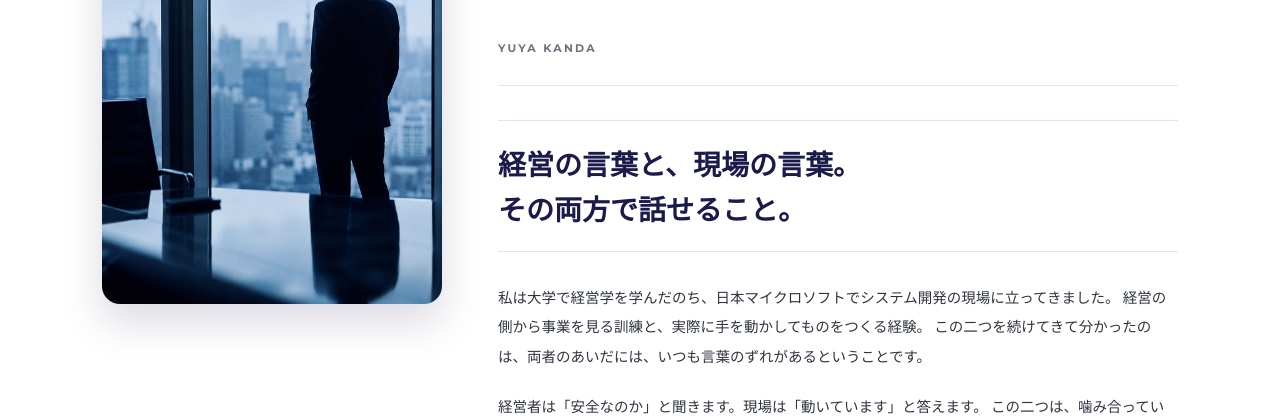
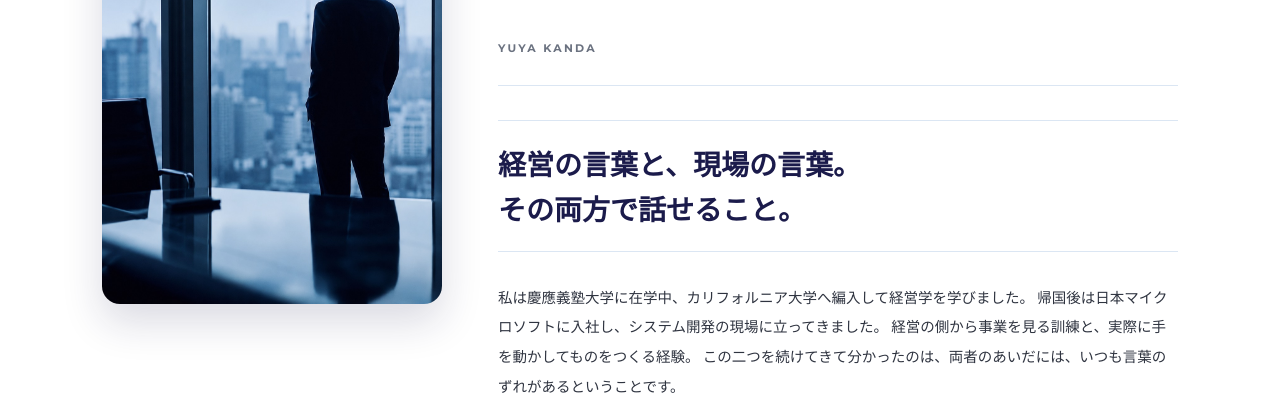
Before and after one commit to mikitie25/ai-influencer-hp, a website: page message.html in a window 1280 px wide. Shown: the part 542-958 px from the top of the page. Drawn offline with Linux system fonts and the light colour scheme.

Commit message:
代表挨拶に大学名を追加

```diff
--- a/message.html
+++ b/message.html
@@ -67,7 +67,8 @@
         <h2 class="ceo-lead">経営の言葉と、現場の言葉。<br>その両方で話せること。</h2>
 
         <p>
-          私は大学で経営学を学んだのち、日本マイクロソフトでシステム開発の現場に立ってきました。
+          私は慶應義塾大学に在学中、カリフォルニア大学へ編入して経営学を学びました。
+          帰国後は日本マイクロソフトに入社し、システム開発の現場に立ってきました。
           経営の側から事業を見る訓練と、実際に手を動かしてものをつくる経験。
           この二つを続けてきて分かったのは、両者のあいだには、いつも言葉のずれがあるということです。
         </p>
```
